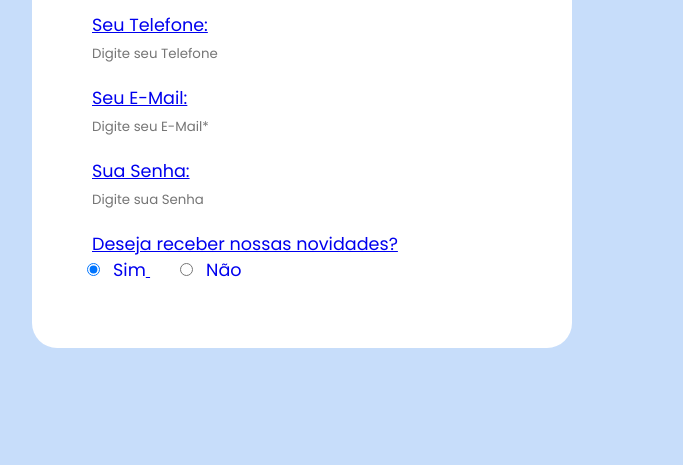
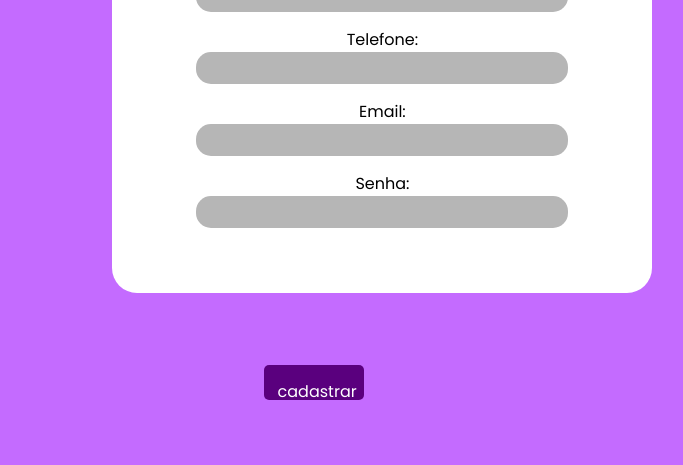
Before and after one commit to pedrormc/Aula_JavaScript, a PHP site: page / in a window 1280 px wide. Shown: the part 335-800 px from the top of the page, without its empty margins (338-1021 px from the left). Run offline with PHP 8.4, Linux system fonts and the light colour scheme.

Commit message:
aindaa
tudo quase perfeitamente igual

```diff
--- a/JavaScript/login-grupo/index.html
+++ b/JavaScript/login-grupo/index.html
@@ -10,12 +10,13 @@
 
 
     <div class="logo">
-        <a href="index.html">
-            <img src="img/texugo-nome.png" alt="''LOGO''">
-            <img src="img/cardapio.png" alt="cacete" id="linhas">
+
+            <img src="" alt="''LOGO''">
+            <img src="img/cardapio.png" alt="caralho" id="linhas">
+        </div>
 
 
-</div>
+
 
 <p></p>
 <p></p>
@@ -25,6 +26,7 @@
 
 
 <section class="bloco">
+
 <center>
 <svg xmlns="http://www.w3.org/2000/svg" width="60" height="60" fill="#5271FF" class="bi bi-person" viewBox="0 0 16 16">
   <path d="M8 8a3 3 0 1 0 0-6 3 3 0 0 0 0 6Zm2-3a2 2 0 1 1-4 0 2 2 0 0 1 4 0Zm4 8c0 1-1 1-1 1H3s-1 0-1-1 1-4 6-4 6 3 6 4Zm-1-.004c-.001-.246-.154-.986-.832-1.664C11.516 10.68 10.289 10 8 10c-2.29 0-3.516.68-4.168 1.332-.678.678-.83 1.418-.832 1.664h10Z"></path>
@@ -34,32 +36,36 @@
 
 
 
-<form action="exibir-dados.php" class="formulario" method="post">
-        <p> Cadastre-se de graça!</p>
+<center>
+    <form action="exibir-dados.js" class="formulario" method="post">
+
         <div class="field">
-            <label for="nome">Seu Nome:</label>
-            <input type="text" id="nome" name="nome" placeholder="Digite seu nome*" required="">
+            <label for="nome">Nome:</label>
+            <input type="text" id="nome" name="nome"  required>
         </div>
+
         <div class="field">
-            <label for="telefone">Seu Telefone:</label>
-            <input type="text" id="telefone" name="telefone" placeholder="Digite seu Telefone">
+            <label for="telefone">Telefone:</label>
+            <input type="text" id="telefone" name="telefone" >
         </div>
+
         <div class="field">
-            <label for="email">Seu E-Mail:</label>
-            <input type="email" id="email" name="email" placeholder="Digite seu E-Mail*" required="">
+            <label for="email">Email:</label>
+            <input type="email" id="email" name="email" required>
         </div>
+
         <div class="field">
-            <label for="senha">Sua Senha:</label>
-            <input type="password" name="senha" placeholder="Digite sua Senha">
+            <label for="senha">Senha:</label>
+            <input type="password" name="senha" >
         </div>
-        <div class="field radiobox">
-            <span>Deseja receber nossas novidades?</span>
-            <input type="radio" name="novidades" id="sim" value="sim" checked=""><label for="sim">Sim</label>
-            <input type="radio" name="novidades" id="nao" value="nao"><label for="nao">Não</label>
-        </div>
-    </form>
+
+
+        <input type="submit" name="acao" value="cadastrar" id="cadastrar">
+
+      </div>
+        </form>
     </b>
-    </font>
+</center>
 
 
 </section>
--- a/JavaScript/login-grupo/styles.css
+++ b/JavaScript/login-grupo/styles.css
@@ -10,8 +10,8 @@ nav{
   padding: 0;
 }
 
-body {background-color: #C7DDFA;
-  background-repeat:repeat;
+body {background-color: #c46bff;
+
   background-size: cover;
   }
 
@@ -24,11 +24,15 @@ body {background-color: #C7DDFA;
     }
 
     section{
+
       background: rgb(255, 255, 255);
       width: 500px;
       padding: 20px;
+      border: 2px, black;
       border-radius: 25px;
-      margin: auto;
+      margin:100px 35%;
+
+
   }
 
   /****************************************************************************************************************************************************************************************************************************************************************************************************************************************************************************************************************************************************************************************************************************************************************/
@@ -40,6 +44,7 @@ body {background-color: #C7DDFA;
     width: 400px;
     padding: 30px;
     border:1px #A7C9F8;
+    left: 5 0%;
 }
 .formulario p{
     width: 100%;
@@ -49,7 +54,7 @@ body {background-color: #C7DDFA;
     width: 100%;
     margin: 15px 0;
 }
-.field label,
+
 .field span{
     padding-left: 10px;
     font-size: 1.1em;
@@ -63,29 +68,33 @@ body {background-color: #C7DDFA;
 input[type=text],
 input[type=email],
 input[type=password],
-textarea{
-    width: 100%;
+
+.textarea{
+  border: 5px rgb(0, 0, 0);
+  background-color: rgb(182, 182, 182);
+
+    width: 90%;
     padding-left: 10px;
     height: 30px;
     line-height: 30px;
     border-radius: 15px;
-    border: 1px rgb(179, 227, 255);
-    outline: none;
+    text-align: center;
+
 }
 input#nao{
     margin-left: 30px;
 }
 textarea{
-    line-height: 20px;
+    line-height: 40px;
     padding: 10px;
     height: 90px;
-    resize: none;
+
 }
 input[type=submit]{
     display: block;
     background-color: rgb(179, 227, 255);
     height: 35px;
-    border: none;
+    border: 1px, black;
     outline: 0;
     cursor: pointer;
     width: 100px;
@@ -93,6 +102,18 @@ input[type=submit]{
     text-align: center;
     border-radius: 15px;
 }
+#cadastrar{
+    background: #5a007e;
+    border-radius: 5px; padding: 14px;
+    cursor: pointer;
+    color: #fff;
+    border: none;
+    font-size: 16px;
+    position: absolute;
+    z-index: 1;
+    top: 700px;
+    left: 47%;
+  }
 
 #linhas{
   position:absolute;
```
Also changed, not shown: JavaScript/login-grupo/exibir-dados.js (added).
